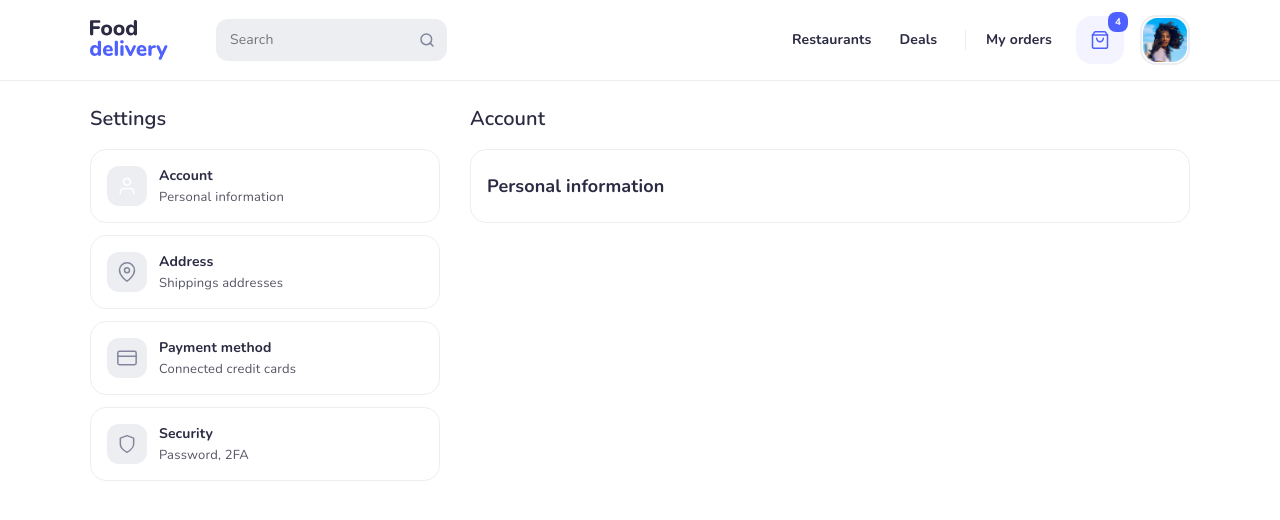
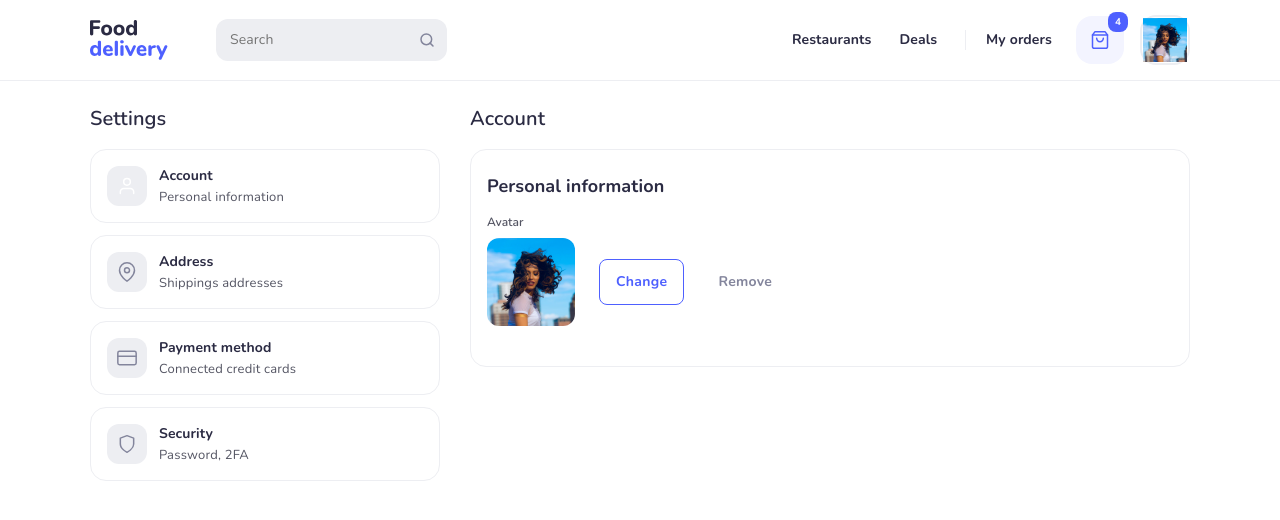
Before and after one commit to analebyodkina/VITE-react-delivery, a React (Vite) app: page /profile in a window 1280 px wide. Shown: the top 520 px of the page. Built offline with nearby package versions, Linux system fonts and the light colour scheme.

Commit message:
added avatar component

```diff
--- a/src/Scss/_base.scss
+++ b/src/Scss/_base.scss
@@ -61,11 +61,6 @@ button {
 
     // }
 }
-// .page2-title {
-//     @include text($ff, 1.6rem, 1.6rem, 700, $color-text);
-//     letter-spacing: 1.5px;
-//     text-transform: uppercase;
-//     opacity: 0.7;
-//     margin-bottom: 12px;
-
-// }
+h4 {
+    @include text($ff, 12rem, 16rem, 600, $color-grey);
+}
--- a/src/components/profileComponents/Account/Account.jsx
+++ b/src/components/profileComponents/Account/Account.jsx
@@ -1,3 +1,4 @@
+import Avatar from "../Avatar/Avatar";
 import "./Account.scss";
 
 const Account = (props) => {
@@ -6,7 +7,9 @@ const Account = (props) => {
         <div className="title account__title">{props.title}</div>
         <div className="account__field">
             <div className="account__subtitle">{props.subtitle}</div>
+            <Avatar />
         </div>
+
      </div>
   )
 }
--- /dev/null
+++ b/src/components/profileComponents/Avatar/Avatar.jsx
@@ -0,0 +1,20 @@
+import AvatarImg from "/src/assets/avatar.png";
+
+import "./Avatar.scss";
+
+const Avatar = () => {
+  return (
+    <div className="avatar">
+        <h4 className="avatar__title">Avatar</h4>
+        <div className="avatar__row">
+            <div className="avatar__image">
+                <img src={AvatarImg} alt="avatar" />
+            </div>
+            <button className="avatar__button _primary">Change</button>
+            <button className="avatar__button">Remove</button>
+        </div>
+    </div>
+  )
+}
+
+export default Avatar
--- /dev/null
+++ b/src/components/profileComponents/Avatar/Avatar.scss
@@ -0,0 +1,37 @@
+@import '../../../Scss/vars';
+@import '../../../Scss/mixins';
+
+.avatar {
+    margin: 16rem 0;
+    &__title {
+        margin-bottom: 8rem;
+    }
+    &__row {
+        display: flex;
+        gap: 17rem;
+        align-items: center;
+    }
+
+    &__image {
+        width: 88rem;
+        border-radius: 12rem;
+        margin-right: 7rem;
+        img {
+            border-radius: 12rem;
+        }
+    }
+
+    &__button {
+        @include text ($ff, 14rem, 20rem, 700, $color-grey-light);
+        letter-spacing: 0.3px;
+        padding: 12rem 16rem;
+        border: 1rem solid transparent;
+        border-radius: 8rem;
+        outline: 0;
+        background: transparent;
+        &._primary {
+            color: $color-primary;
+            border: 1rem solid $color-primary;
+        }
+    }
+}
```
Also changed, not shown: src/assets/avatar.png, 1 other file (tests, documents, lock files or other folders).
